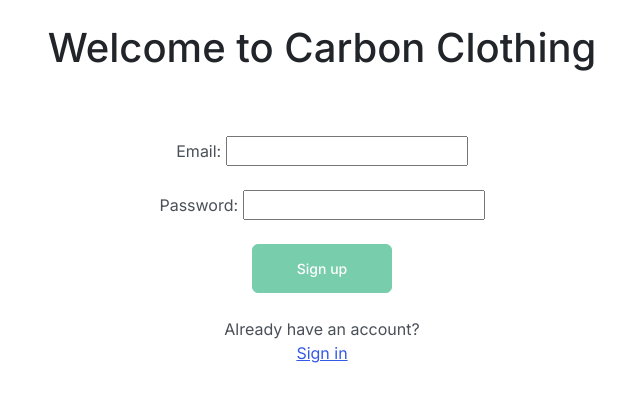
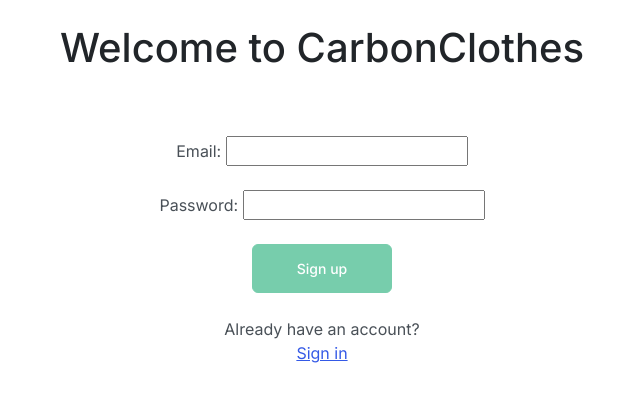
Before and after one commit to SteadydeetsHackCam2022/HackCambridge2022, a Django app: page /signup/ in a window 1280 px wide. Shown: the part 67-469 px from the top of the page, without its empty margins (318-958 px from the left). Run offline with Django 4.2, Linux system fonts and the light colour scheme.

Commit message:
Fix website title in h1 tag

```diff
--- a/backend/store/templates/login.html
+++ b/backend/store/templates/login.html
@@ -7,7 +7,7 @@
 
 {% block content %}
     <br>
-    <h1>Welcome to Carbon Clothing</h1>
+    <h1>Welcome to CarbonClothes</h1>
     <br>
     <div class="form-container">
         <form>
--- a/backend/store/templates/signup.html
+++ b/backend/store/templates/signup.html
@@ -7,7 +7,7 @@
 
 {% block content %}
     <br>
-    <h1>Welcome to Carbon Clothing</h1>
+    <h1>Welcome to CarbonClothes</h1>
     <br>
     <div class="form-container">
         <form>
```
